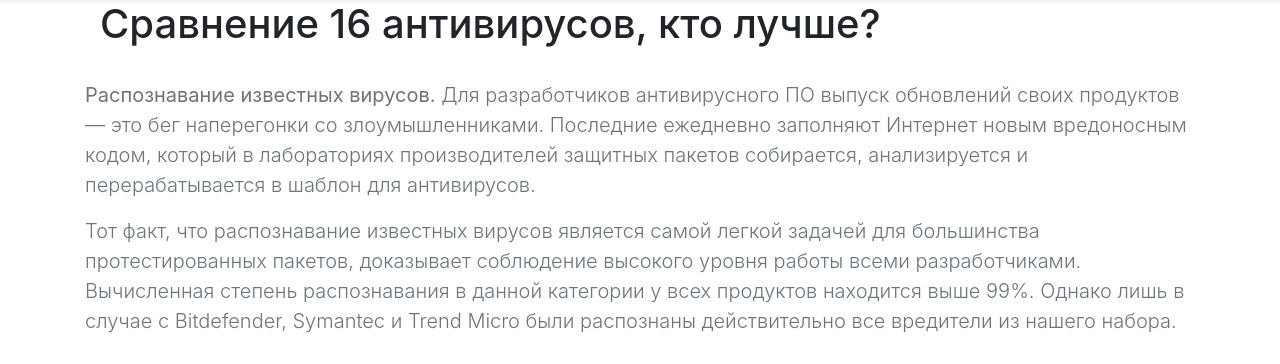
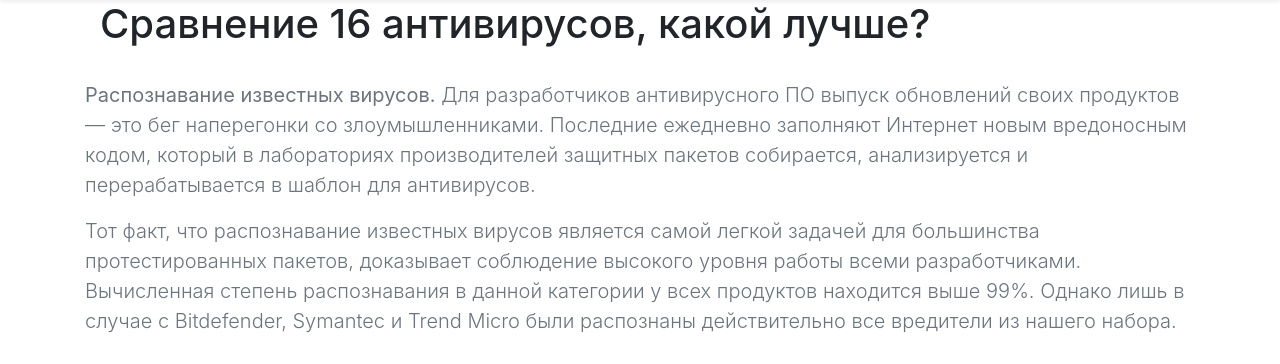
Before and after one commit to Lecy04/root, a Django app: page /comparison in a window 1280 px wide. Shown: the part 56-420 px from the top of the page. Run offline with Django 3.2, Linux system fonts and the light colour scheme; some libraries are stand-ins or nearby versions.

Commit message:
Finally final

```diff
--- a/main/templates/main/comparison.html
+++ b/main/templates/main/comparison.html
@@ -6,7 +6,7 @@
 
 {% block content %}
 <div class="col-lg-12 col-md-8 mx-auto">
-<h1>Сравнение 16 антивирусов, кто лучше?</h1>
+<h1>Сравнение 16 антивирусов, какой лучше?</h1>
 </div>
 <br>
 <p class="lead text-muted"><strong>Распознавание известных вирусов.</strong> Для разработчиков антивирусного ПО выпуск обновлений своих продуктов — это бег наперегонки со злоумышленниками. Последние ежедневно заполняют Интернет новым вредоносным кодом, который в лабораториях производителей защитных пакетов собирается, анализируется и перерабатывается в шаблон для антивирусов.</p>
```
